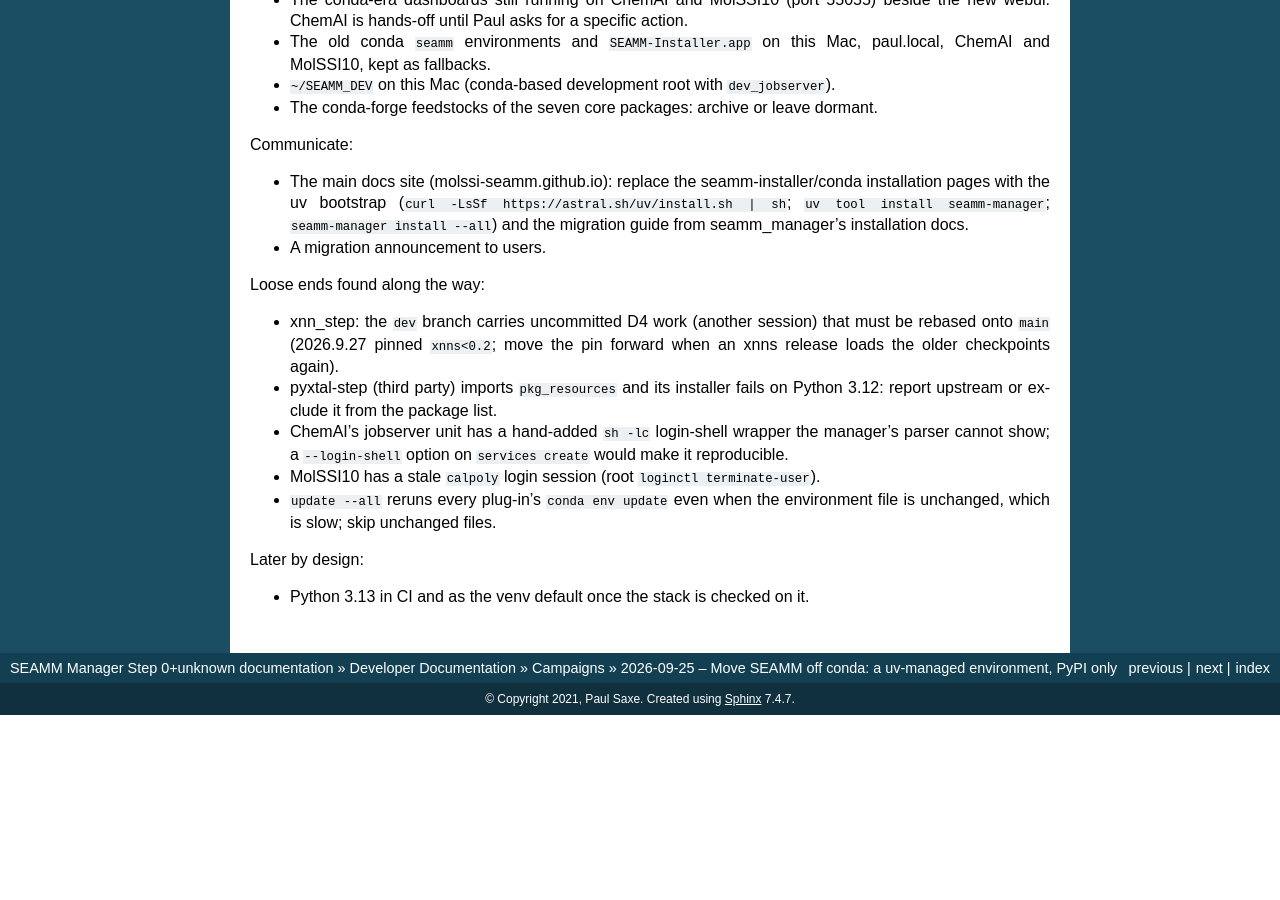
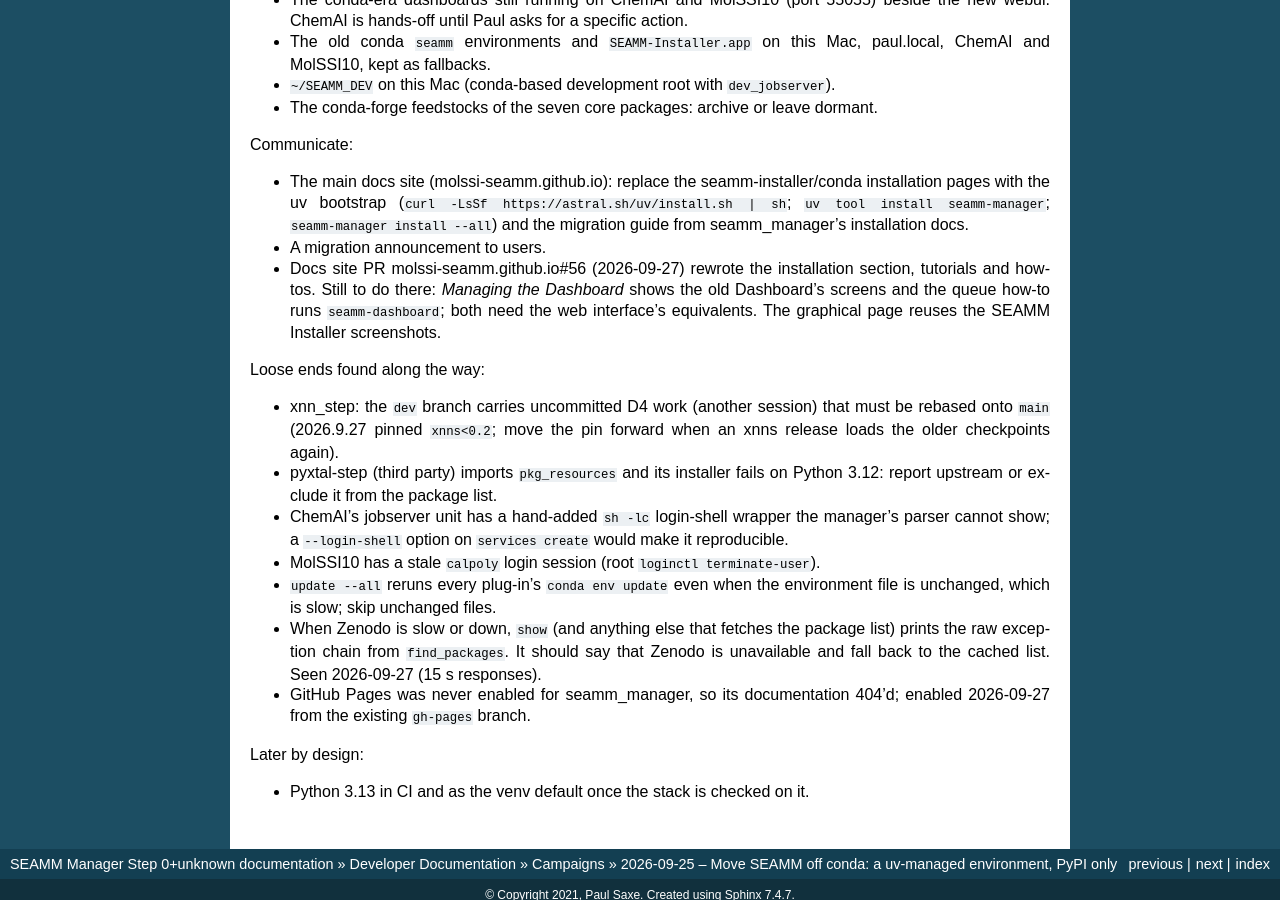
Before and after one commit to molssi-seamm/seamm_manager, a Sphinx documentation site: the page built from docs/developer_guide/campaigns/2026-09-25/index.rst, in a window 1280 px wide and 900 px high, scrolled down 6906 px. Built offline with Sphinx 7.4.7, drawn with Linux system fonts in a browser that asks for light colours; pages that are not in the unit, such as notebooks, are missing from menus; before the commit the page ends 7621 px from its top, so only the background shows below that.

Commit message:
Docs: record the docs-site PR and two new loose ends in the campaign plan
Co-Authored-By: Claude Opus 5.5 <noreply@anthropic.com>

```diff
--- a/docs/developer_guide/campaigns/2026-09-25/index.rst
+++ b/docs/developer_guide/campaigns/2026-09-25/index.rst
@@ -440,6 +440,10 @@ Communicate:
   | sh``; ``uv tool install seamm-manager``; ``seamm-manager install --all``) and the
   migration guide from seamm_manager's installation docs.
 - A migration announcement to users.
+- Docs site PR molssi-seamm.github.io#56 (2026-09-27) rewrote the installation section,
+  tutorials and how-tos. Still to do there: *Managing the Dashboard* shows the old
+  Dashboard's screens and the queue how-to runs ``seamm-dashboard``; both need the web
+  interface's equivalents. The graphical page reuses the SEAMM Installer screenshots.
 
 Loose ends found along the way:
 
@@ -454,6 +458,11 @@ Loose ends found along the way:
 - MolSSI10 has a stale ``calpoly`` login session (root ``loginctl terminate-user``).
 - ``update --all`` reruns every plug-in's ``conda env update`` even when the environment
   file is unchanged, which is slow; skip unchanged files.
+- When Zenodo is slow or down, ``show`` (and anything else that fetches the package
+  list) prints the raw exception chain from ``find_packages``. It should say that Zenodo
+  is unavailable and fall back to the cached list. Seen 2026-09-27 (15 s responses).
+- GitHub Pages was never enabled for seamm_manager, so its documentation 404'd; enabled
+  2026-09-27 from the existing ``gh-pages`` branch.
 
 Later by design:
 
```
